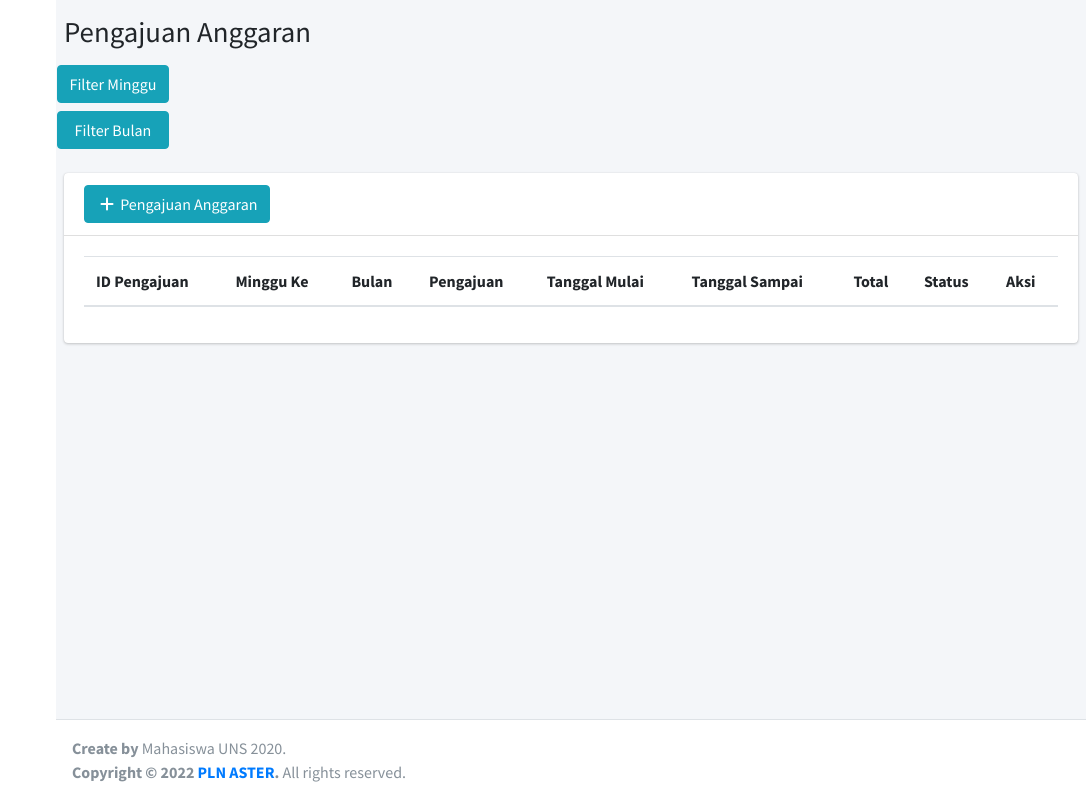
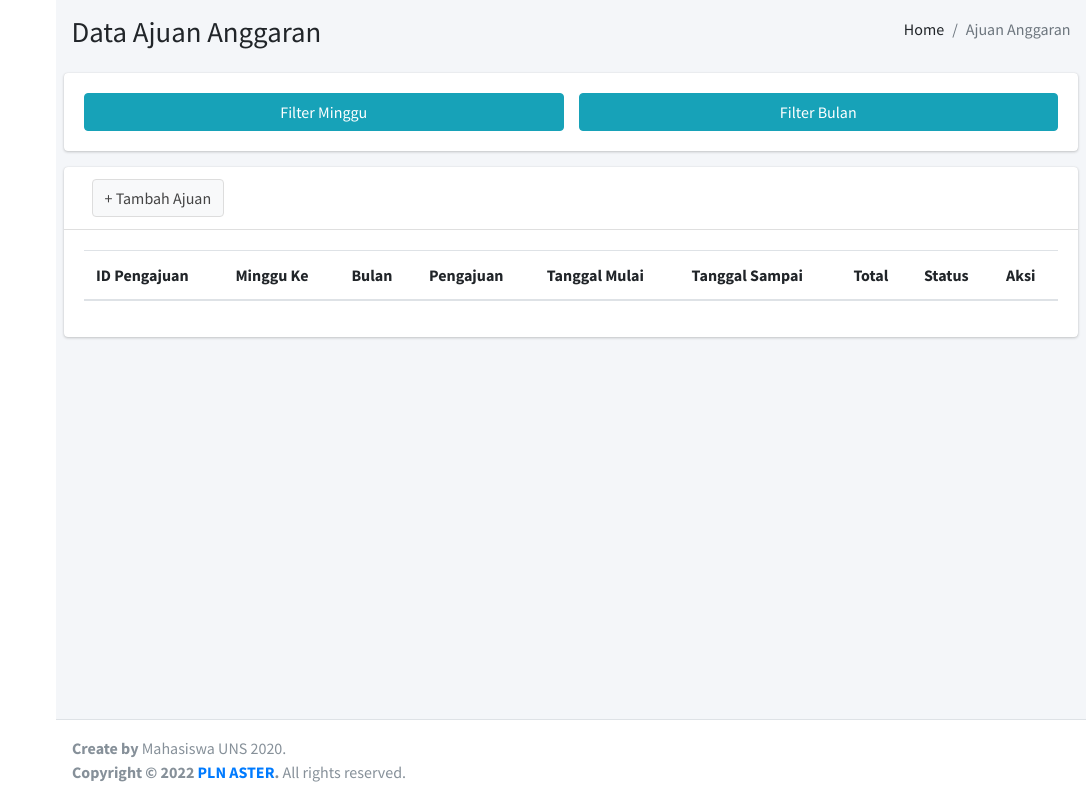
Before and after one commit to ClarissaPA3/ASTER, a CodeIgniter app: page /database/index.php/c_ajuananggaran/view_transfer in a window 1280 px wide. Shown: the whole page, without its empty margins (194-1280 px from the left). Run offline with CodeIgniter, Linux system fonts and the light colour scheme; data that the repository does not hold is empty; some libraries are stand-ins or nearby versions.

Commit message:
update ajuan + draft

```diff
--- a/EBudgeting/application/views/anggaran/ajuananggaran.php
+++ b/EBudgeting/application/views/anggaran/ajuananggaran.php
@@ -2,8 +2,9 @@
 <html lang="en">
 
 <head>
+  <title>E-Budgeting | Ajuan Anggaran</title>
   <?php $this->load->view("dashboard/_part/head"); ?>
-
+  <link rel="stylesheet" href="https://cdnjs.cloudflare.com/ajax/libs/font-awesome/6.1.1/css/all.css">
 
   <!-- Google Font -->
 
@@ -37,40 +38,61 @@
     }
 
     ?>
-
     <!-- Content Wrapper. Contains page content -->
     <div class="content-wrapper">
       <!-- Content Header (Page header) -->
       <section class="content-header">
-        <h1>Pengajuan Anggaran</h1>
+        <div class="container-fluid">
+          <div class="row mb-2">
+            <div class="col-sm-6">
+              <h1>Data Ajuan Anggaran</h1>
+            </div>
+            <div class="col-sm-6">
+              <ol class="breadcrumb float-sm-right">
+                <li class="breadcrumb-item">Home</li>
+                <li class="breadcrumb-item active">Ajuan Anggaran</li>
+              </ol>
+            </div>
+          </div>
+        </div><!-- /.container-fluid -->
       </section>
+
 
       <!-- Main content -->
       <section class="content">
         <div class="row">
-          <div class="col-xs-2">
+
+          <div class="col-md-12">
+            <div class="card">
+
+              <div class="card-body">
+                <div class="row">
+                  <div class="col-md-6">
                     <a href="<?php echo site_url('SearchController2/'); ?>" class="btn btn-block btn-info"></i> Filter Minggu</a>
+
+                  </div>
+                  <div class="col-md-6">
                     <a href="<?php echo site_url('SearchController/'); ?>" class="btn btn-block btn-info"></i> Filter Bulan</a>
                   </div>
-        </div><br>
-        <!-- Horizontal Form -->
+                </div>
+              </div>
+            </div>
+            <div class="card">
+              <div class="card-header">
 
-
-        <div class="box box-info">
-          <div class="card mb-3">
-            <div class="card-header">
-              <button type="button" class="btn btn-info" data-toggle="modal" data-target="#modal-info">
-
-                <i class="fa fa-fw fa-plus"></i> Pengajuan Anggaran
-
+                <div class="col-md-2">
+                  <button type="button" class="btn btn-default" data-toggle="modal" data-target="#modal-default">
+                  + Tambah Ajuan
                   </button>
 
                 </div>
+              </div>
+              <!-- /.card-header -->
+              <div class="card-body">
+                <div id="example1_wrapper" class="dataTables_wrapper dt-bootstrap4">
 
-
-            <div class="card-body">
-
-              <div class="table-responsive">
+                  <div class="row">
+                    <div class="col-sm-12">
 
                       <table class="table table-hover" id="dataTable" width="100%" cellspacing="0">
                         <thead>
@@ -83,7 +105,7 @@
                             <th>Tanggal Sampai </th>
                             <th>Total </th>
                             <th>Status </th>
-                      <th>Aksi</th>
+                            <th colspan="2">Aksi</th>
 
                           </tr>
                         </thead>
@@ -128,11 +150,12 @@
 
                               <td class="small">
                               <td width="250">
-                          <a href="<?php echo site_url('C_ajuananggaran/update_datapengajuan/') . $pengajuan_anggaran->id_pengajuan; ?>" class="btn btn-small"><i class="fas fa-edit"></i> Detail anggaran</a>
+
+                                <a href="<?php echo site_url('C_ajuananggaran/update_datapengajuan/') . $pengajuan_anggaran->id_pengajuan; ?>" class="btn btn-primary"><i class="fa-solid fa-pen-to-square"></i> </a>
                                 <?php
                                 if ($pengajuan_anggaran->status2 < 2) {
                                 ?>
-                            <a href="<?php echo site_url('C_ajuananggaran/delete_datapengajuan/') . $pengajuan_anggaran->id_pengajuan; ?>"><i class="fas fa-trash"></i> Hapus</a>
+                                  <a class="btn btn-danger" href="<?php echo site_url('C_ajuananggaran/delete_datapengajuan/') . $pengajuan_anggaran->id_pengajuan; ?>"><i class="fas fa-trash"></i></a>
 
                                 <?php
                                 }
@@ -147,14 +170,36 @@
                       </table>
                     </div>
                   </div>
+
+                </div>
+              </div>
+              <!-- /.card-body -->
             </div>
 
-        </div>
-        <!-- /.box -->
-      </section>
 
 
           </div>
+          <!-- /.col -->
+        </div>
+        <!-- /.row -->
+      </section>
+      <!-- /.content -->
+    </div>
+
+
+
+
+
+
+
+
+
+
+
+
+
+
+
 
     <footer class="main-footer">
       <div class="pull-right hidden-xs">
@@ -164,27 +209,17 @@
       reserved.
     </footer>
   </div>
-
-
-
-  <!-- /.row (main row) -->
-
-
-  <!-- /.content -->
-  </div>
-
-  <div class="modal fade" id="modal-info">
+  <div class="modal fade" id="modal-default" style="display: none;" aria-hidden="true">
     <div class="modal-dialog">
       <div class="modal-content">
         <div class="modal-header">
+          <h4 class="modal-title">Tambah Ajuan Anggaran</h4>
           <button type="button" class="close" data-dismiss="modal" aria-label="Close">
-            <span aria-hidden="true">&times;</span></button>
-          <h4 class="modal-title">Menambahkan Ajuan?</h4>
+            <span aria-hidden="true">×</span>
+          </button>
         </div>
         <form class="form-horizontal" id="aju" action="<?php echo site_url('C_ajuananggaran/add_datapengajuan'); ?>" method="post">
-          <div class="content">
-
-
+          <div class="modal-body">
             <div class="row">
               <div class="col-md-6">
                 <div class="form-group">
@@ -238,13 +273,9 @@
               </div>
             </div>
           </div>
-
-          <div class="modal-footer">
-            <button type="button" class="btn btn-default pull-left" data-dismiss="modal">Close</button>
-
+          <div class="modal-footer justify-content-between">
+            <button type="button" class="btn btn-default" data-dismiss="modal">Close</button>
             <button type="submit" class="btn btn-primary">Save changes</button>
-
-
           </div>
         </form>
       </div>
@@ -252,10 +283,7 @@
     </div>
     <!-- /.modal-dialog -->
   </div>
-  <!-- Add the sidebar's background. This div must be placed -->
 
-  <div class="control-sidebar-bg"></div>
-  </div>
 
   <script src="https://code.jquery.com/jquery-3.5.1.js"></script>
   <script src="https://cdn.datatables.net/1.12.1/js/jquery.dataTables.min.js"></script>
```
Also changed, not shown: EBudgeting/application/views/anggaran/addajuananggaran.php (+41 -34 lines), EBudgeting/application/views/anggaran/rekapdraftanggaran.php (+52 -38 lines). Lines whose indentation alone changed are shown as unchanged.
